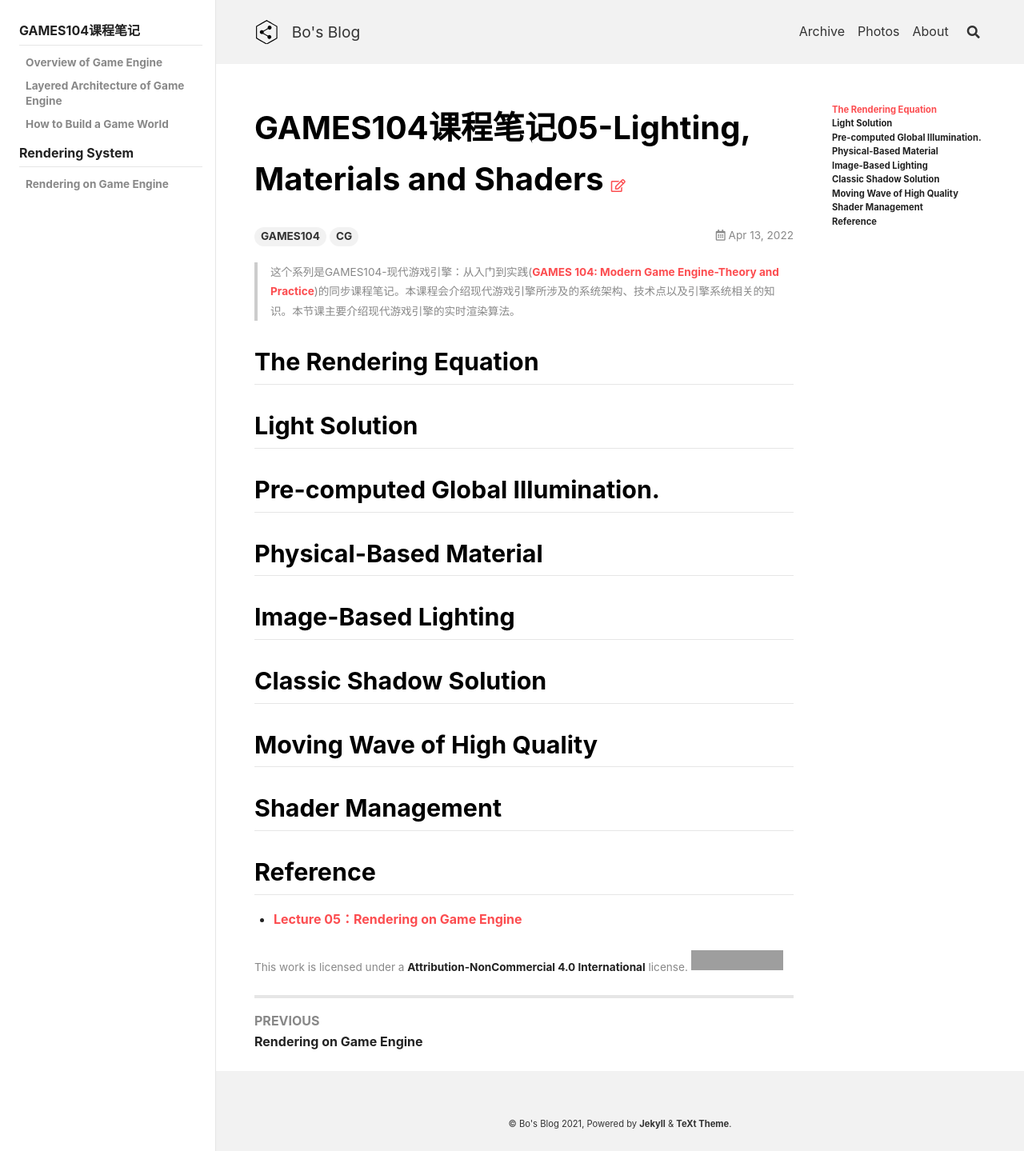
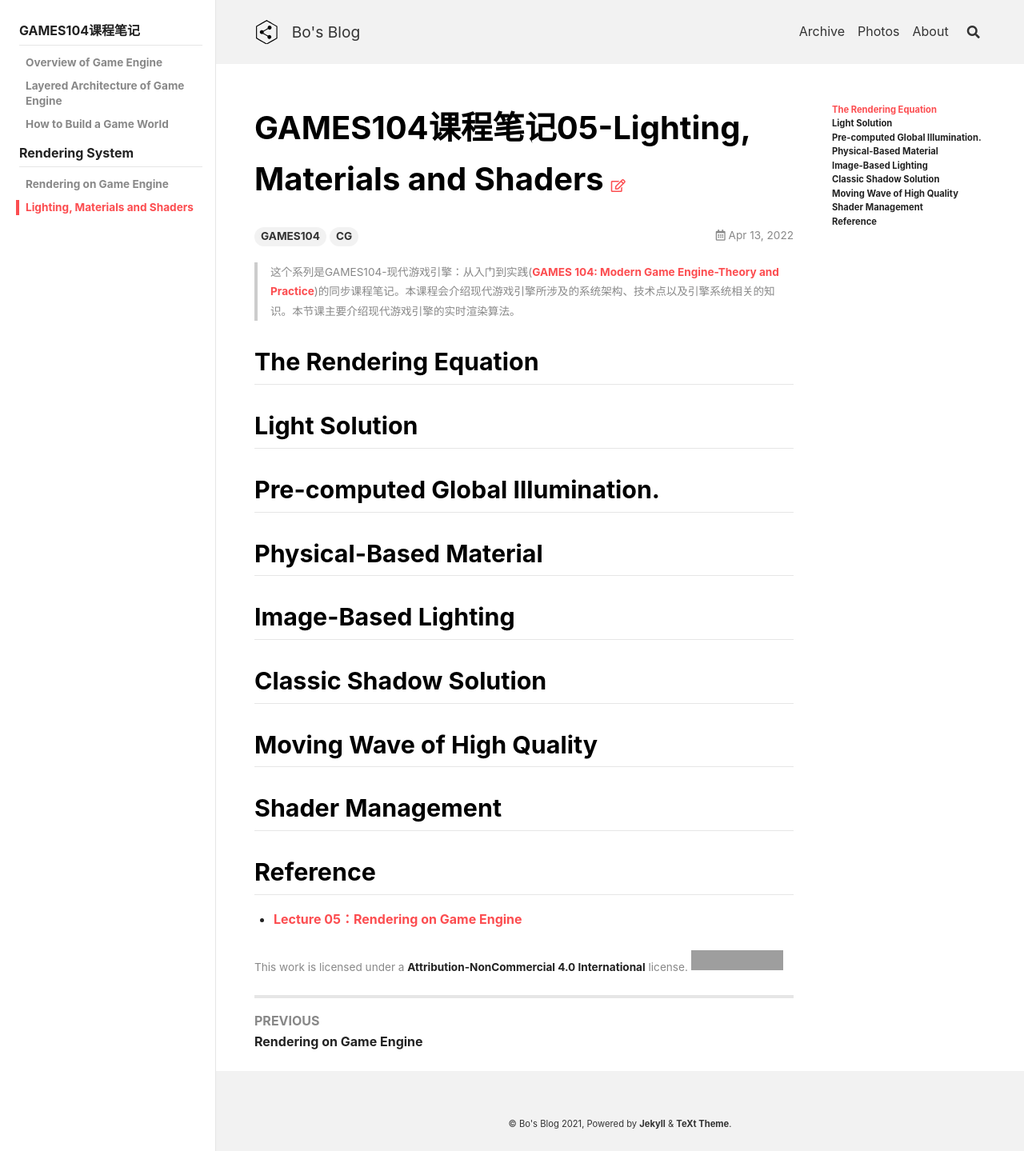
Before and after one commit to peng00bo00/peng00bo00_previous_blog, a Jekyll site: the page built from _posts/2022-04-13-GAMES104-NOTES-05.md, in a window 1280 px wide. Shown: the whole page at 80% size. Built offline with Jekyll 4.4.1, drawn with Linux system fonts in a browser that asks for light colours; nearby versions of some CDN libraries; grey boxes are pictures that could not be loaded.

Commit message:
Update navigation.yml

```diff
--- a/_data/navigation.yml
+++ b/_data/navigation.yml
@@ -234,6 +234,8 @@ GAMES104:
     children:
       - title: Rendering on Game Engine
         url: /2022/04/06/GAMES104-NOTES-04.html
+      - title: Lighting, Materials and Shaders
+        url: /2022/04/13/GAMES104-NOTES-05.html
 
 PBRT:
   - title: PBRT读书笔记
```
